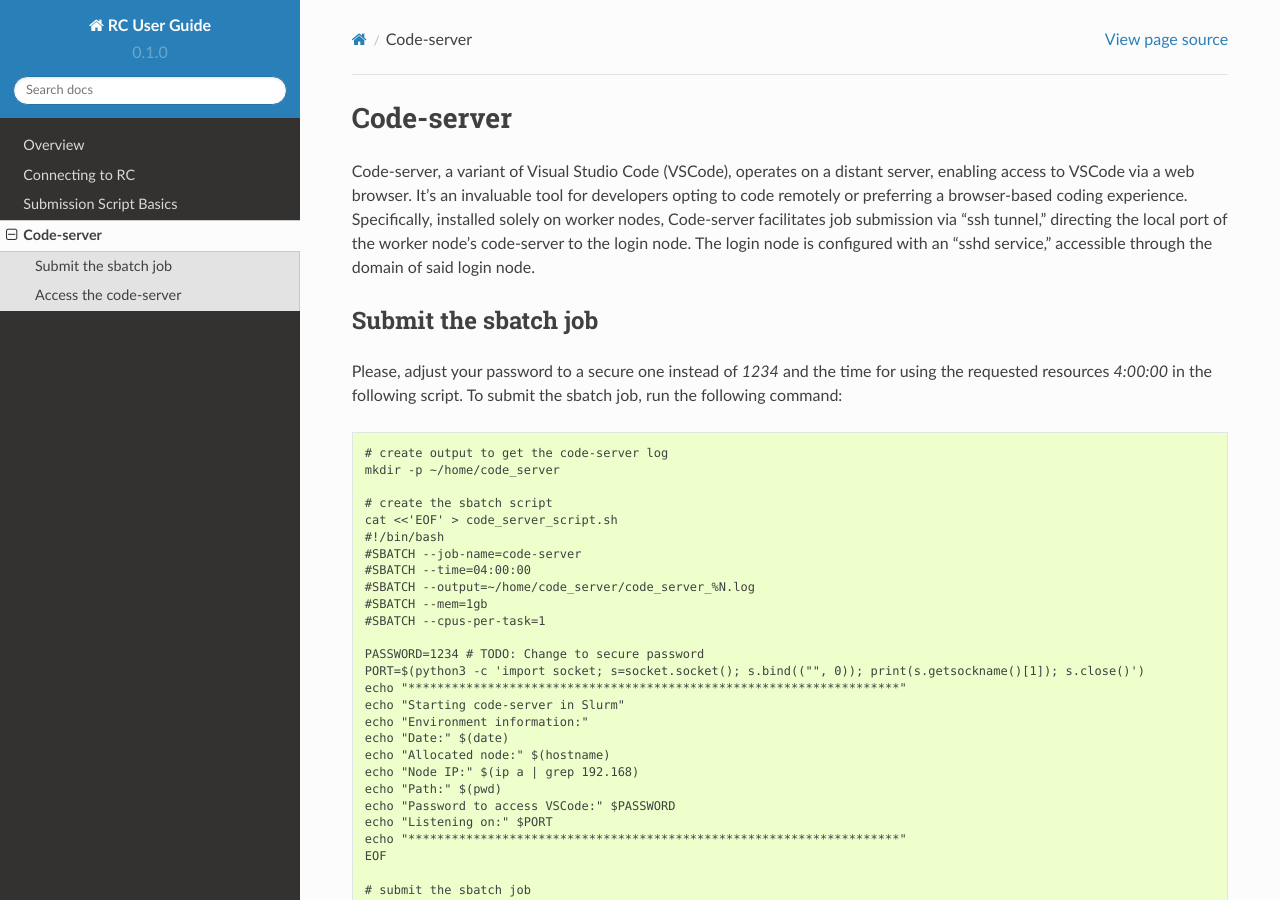
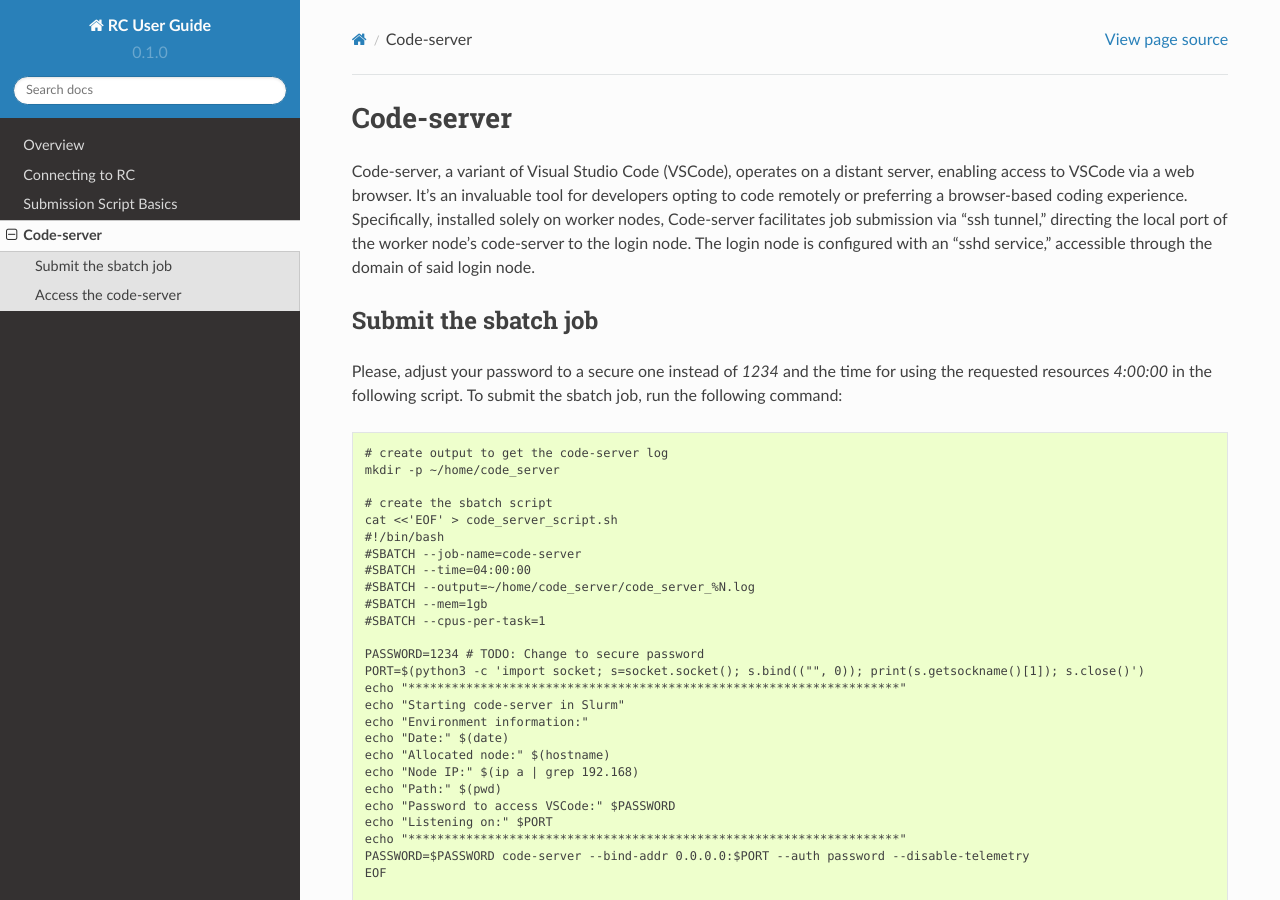
Before and after one commit to giangbioinformatics/slurm-hpc-for-bioinformatics-tutorial, a Sphinx documentation site: the page built from docs/source/code-server.rst, in a window 1280 px wide and 900 px high. Built offline with Sphinx 7.4.7 and the Read the Docs theme 2.0.0, drawn with Linux system fonts in a browser that asks for light colours; some of the changed text lies outside the part shown.

Commit message:
fix code server

```diff
--- a/docs/source/code-server.rst
+++ b/docs/source/code-server.rst
@@ -32,6 +32,7 @@ To submit the sbatch job, run the following command::
     echo "Password to access VSCode:" $PASSWORD
     echo "Listening on:" $PORT
     echo "********************************************************************"
+    PASSWORD=$PASSWORD code-server --bind-addr 0.0.0.0:$PORT --auth password --disable-telemetry
     EOF
 
     # submit the sbatch job
```
